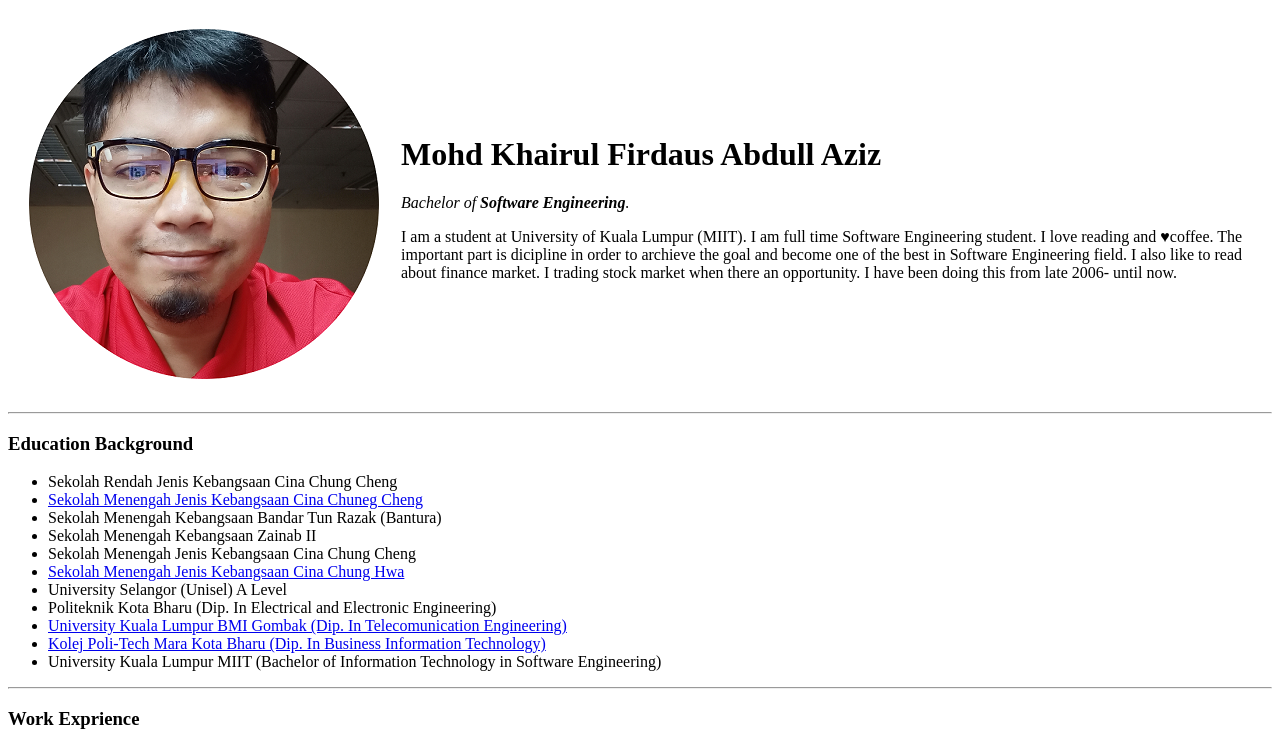
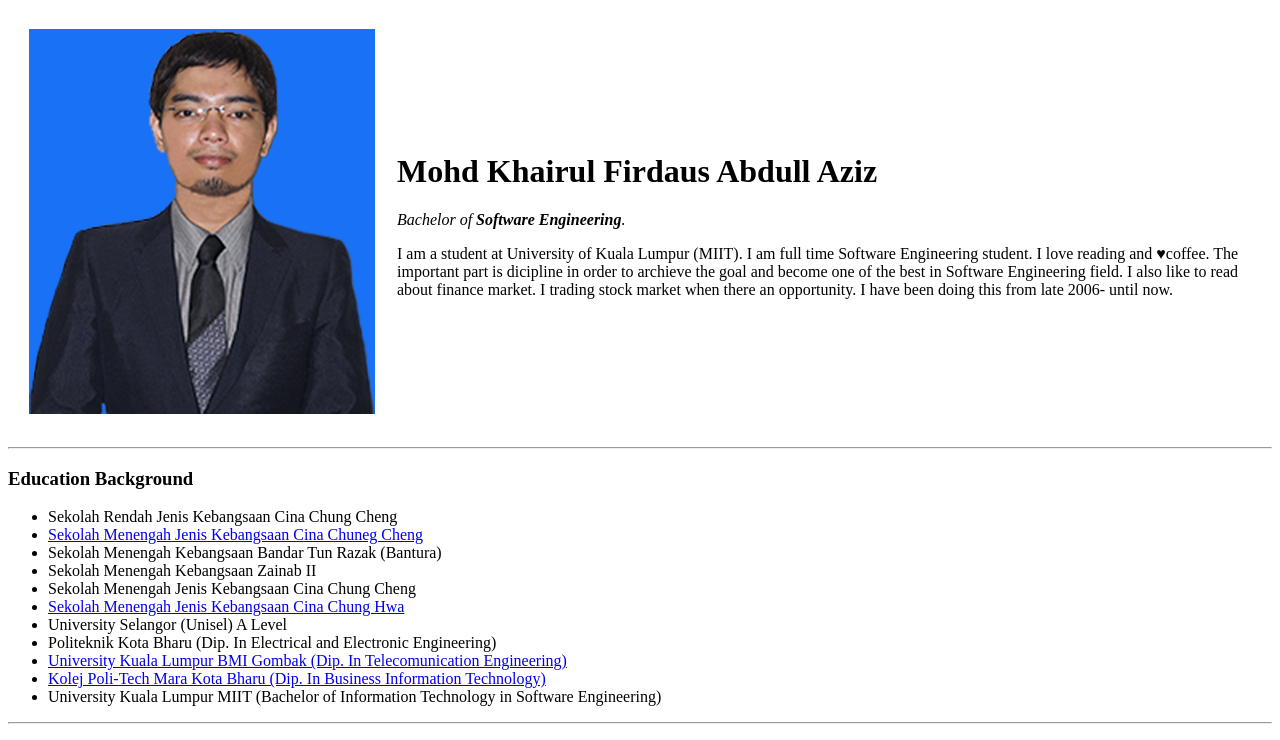
Before and after one commit to DiceX7/cv, a plain HTML site: page index.html in a window 1280 px wide. Shown: the top 740 px of the page. Drawn offline with Linux system fonts and the light colour scheme.

Commit message:
Update index.html

```diff
--- a/index.html
+++ b/index.html
@@ -10,7 +10,7 @@
 <body>
 <table cellspacing="20">
   <tr>
-    <td><img src="images/khairul.png" alt="Khairul Firdaus Profile Picture" sizes="(max-width: 200px) 100px, 50vw"></td>
+    <td><img src="images/khairul.jpg" alt="Khairul Firdaus Profile Picture" sizes="(max-width: 200px) 100px, 50vw"></td>
     <td><h1>Mohd Khairul Firdaus Abdull Aziz</h1>
     <p><em>Bachelor of <strong>Software Engineering</strong>.</em></p>
     <p>
```
